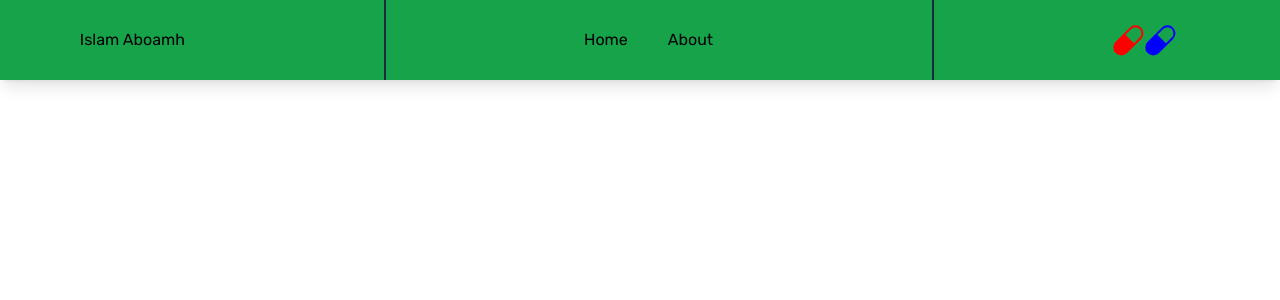
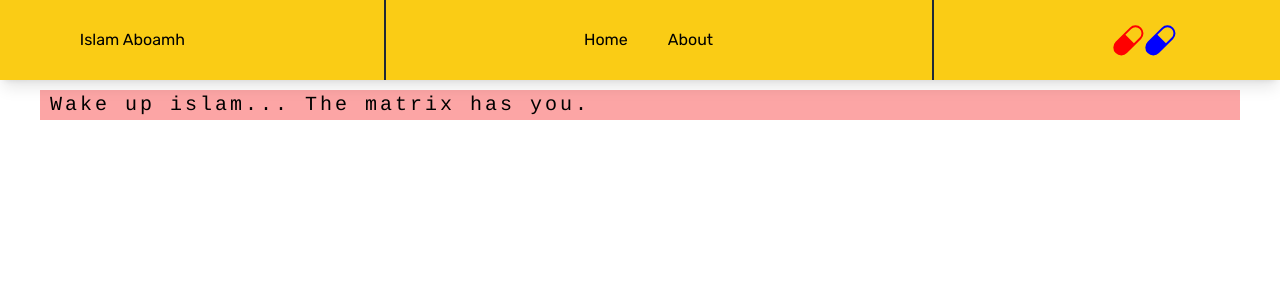
Before and after one commit to I-A11/islam-matrix, a Next.js app: page / in a window 1280 px wide. Shown: the top 300 px of the page. Built offline with nearby package versions, Linux system fonts and the light colour scheme.

Commit message:
Start creating home hero section.

```diff
--- /dev/null
+++ b/app/components/HomeHero.jsx
@@ -0,0 +1,10 @@
+const HomeHero = () => {
+  return (
+    <div className="bg-red-300">
+      <div className="wakeUp">
+        <p>Wake up islam... The matrix has you... follow the white rabbit.</p>
+      </div>
+    </div>
+  );
+};
+export default HomeHero;
--- a/app/components/Navbar.jsx
+++ b/app/components/Navbar.jsx
@@ -56,7 +56,7 @@ const Navbar = () => {
             <Link href="/matrix">
               <BsCapsule fill="red" size={32} className="text-red-700" />
             </Link>
-            <Link href="/">
+            <Link href="/" onClick={changeColor}>
               <BsCapsule fill="blue" size={32} className="text-blue-700" />
             </Link>
           </div>
--- a/app/context/color_context.jsx
+++ b/app/context/color_context.jsx
@@ -4,7 +4,7 @@ import React, { useContext, useState } from "react";
 
 const ColorContext = React.createContext();
 export const ColorProvider = ({ children }) => {
-  const [color, setColor] = useState(false);
+  const [color, setColor] = useState(true);
 
   const changeColor = () => {
     setColor(!color);
--- a/app/globals.css
+++ b/app/globals.css
@@ -1,11 +1,17 @@
 @tailwind base;
 @tailwind components;
 @tailwind utilities;
+
+/* Global CSS */
 
 * {
   margin: 0;
   padding: 0;
   box-sizing: border-box;
+}
+
+.section {
+  max-width: 1200px;
 }
 
 /*Mobile Navbar grid area */
@@ -53,3 +59,22 @@
     width: 98%;
   }
 }
+
+/* HomeHero */
+.wakeUp {
+  font-family: "Courier";
+  font-size: 20px;
+  margin: 10px 0 0 10px;
+  white-space: nowrap;
+  overflow: hidden;
+  letter-spacing: 0.15em;
+  animation: type 12s steps(60, end) infinite;
+}
+@keyframes type {
+  from {
+    width: 0;
+  }
+  to {
+    width: 100%;
+  }
+}
--- a/app/page.jsx
+++ b/app/page.jsx
@@ -1,11 +1,14 @@
 import Image from "next/image";
 import Navbar from "./components/Navbar";
+import HomeHero from "./components/HomeHero";
 
 export default function Home() {
   return (
     <>
       <Navbar />
-      <main className="flex min-h-screen flex-col items-center justify-between p-24"></main>
+      <main className="section mx-auto">
+        <HomeHero />
+      </main>
     </>
   );
 }
```
